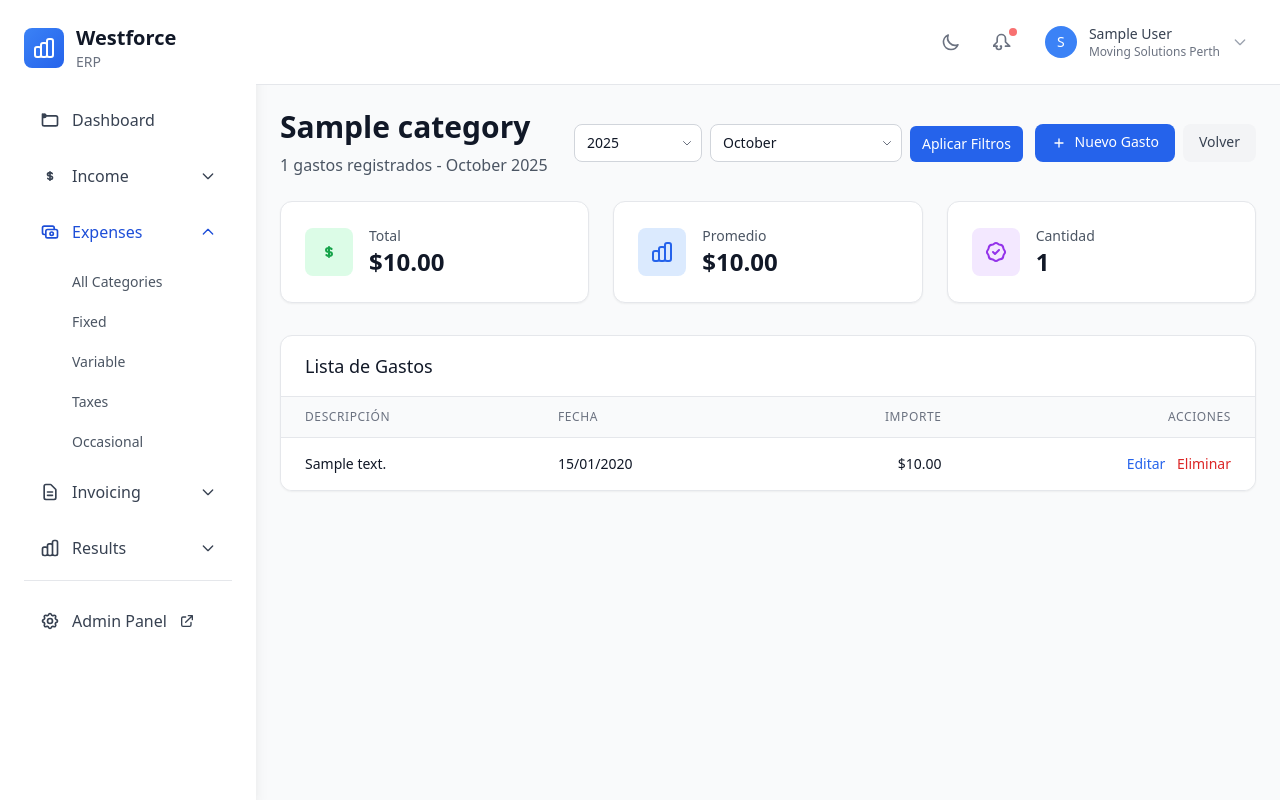
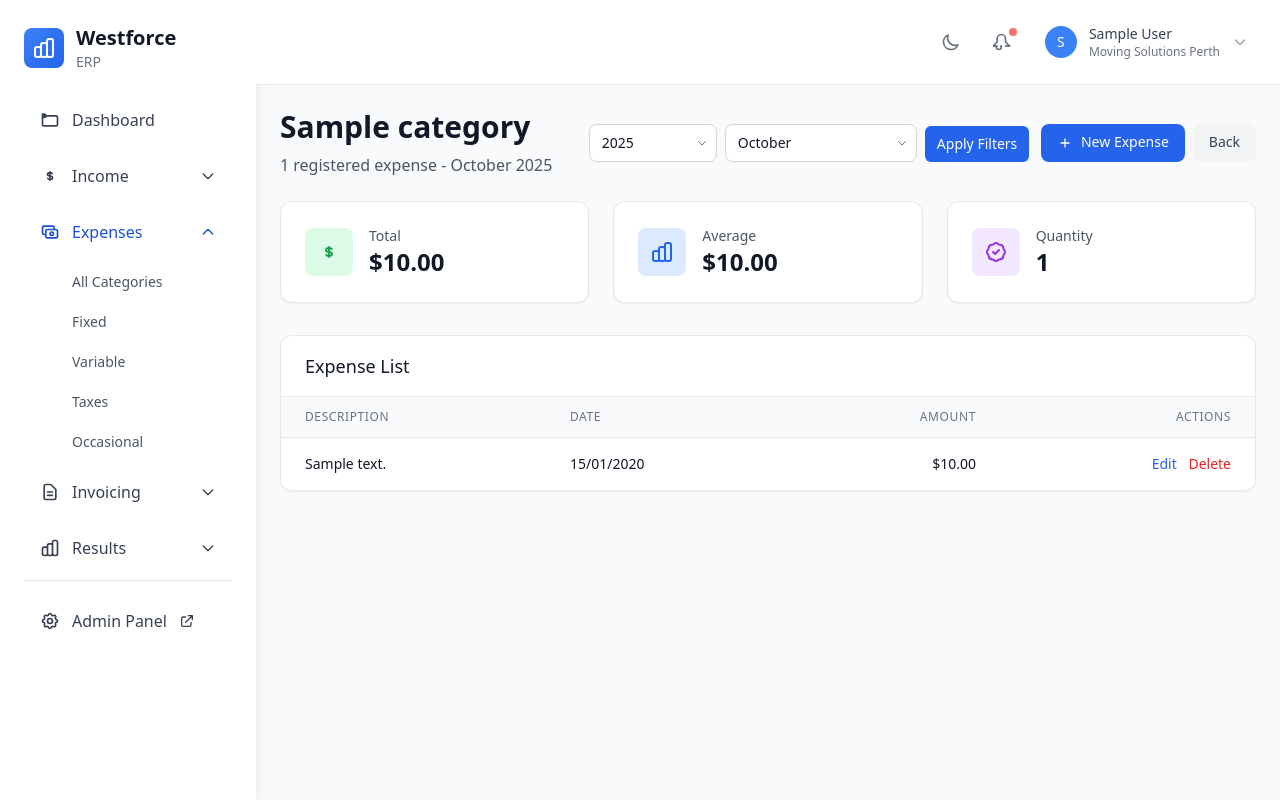
Before and after one commit to gmartincor/westforce, a Django app: a page that uses templates/expenses/expense_list.html in a window 1280 px wide. Run offline with Django 4.2, Linux system fonts and the light colour scheme; a user stored in the database is signed in; tables that the repository leaves empty hold one stand-in row (values such as "Sample post"); style sheets or scripts are compiled from the project's sources; some libraries are stand-ins or nearby versions.

Commit message:
Translate expenses module from Spanish to English
- Translated all expense templates to English
- Updated breadcrumb labels (Gastos -> Expenses)
- Translated form labels and buttons
- Updated table headers and action buttons
- Translated empty states and confirmation messages
- Applied consistent English terminology throughout module

```diff
--- a/templates/expenses/categories_by_type.html
+++ b/templates/expenses/categories_by_type.html
@@ -9,7 +9,7 @@
         <svg class="flex-shrink-0 w-6 h-6 text-gray-400" fill="currentColor" viewBox="0 0 20 20" xmlns="http://www.w3.org/2000/svg">
             <path fill-rule="evenodd" d="M7.293 14.707a1 1 0 010-1.414L10.586 10 7.293 6.707a1 1 0 011.414-1.414l4 4a1 1 0 010 1.414l-4 4a1 1 0 01-1.414 0z" clip-rule="evenodd"></path>
         </svg>
-        <a href="{% url 'expenses:categories' %}" class="ml-1 text-sm font-medium text-gray-500 dark:text-gray-400 hover:text-gray-700 dark:hover:text-gray-300">Gastos</a>
+        <a href="{% url 'expenses:categories' %}" class="ml-1 text-sm font-medium text-gray-500 dark:text-gray-400 hover:text-gray-700 dark:hover:text-gray-300">Expenses</a>
     </div>
 </li>
 <li>
--- a/templates/expenses/category_form.html
+++ b/templates/expenses/category_form.html
@@ -9,7 +9,7 @@
         <svg class="flex-shrink-0 w-6 h-6 text-gray-400" fill="currentColor" viewBox="0 0 20 20">
             <path fill-rule="evenodd" d="M7.293 14.707a1 1 0 010-1.414L10.586 10 7.293 6.707a1 1 0 011.414-1.414l4 4a1 1 0 010 1.414l-4 4a1 1 0 01-1.414 0z" clip-rule="evenodd"></path>
         </svg>
-        <a href="{% url 'expenses:categories' %}" class="ml-1 text-sm font-medium text-gray-500 dark:text-gray-400 hover:text-gray-700 dark:hover:text-gray-300">Gastos</a>
+        <a href="{% url 'expenses:categories' %}" class="ml-1 text-sm font-medium text-gray-500 dark:text-gray-400 hover:text-gray-700 dark:hover:text-gray-300">Expenses</a>
     </div>
 </li>
 <li>
@@ -134,11 +134,11 @@
             <div class="flex justify-end space-x-3 pt-6 border-t border-gray-200 dark:border-gray-700">
                 <a href="{% url 'expenses:categories' %}"
                    class="bg-gray-100 dark:bg-gray-700 hover:bg-gray-200 dark:hover:bg-gray-600 text-gray-700 dark:text-gray-300 px-4 py-2 rounded-lg transition-colors font-medium">
-                    Cancelar
+                    Cancel
                 </a>
                 <button type="submit"
                         class="bg-primary-600 hover:bg-primary-700 text-white px-4 py-2 rounded-lg transition-colors font-medium">
-                    {{ submit_text|default:"Crear Categoría" }}
+                    {{ submit_text|default:"Create Category" }}
                 </button>
             </div>
         </form>
--- a/templates/expenses/expense_list.html
+++ b/templates/expenses/expense_list.html
@@ -2,9 +2,9 @@
 
 {% block title %}
 {% if category_type_display %}
-    {{ category_type_display }} - Gastos - Westforce
+    {{ category_type_display }} - Expenses - Westforce
 {% else %}
-    Gastos - Westforce
+    Expenses - Westforce
 {% endif %}
 {% endblock %}
 
@@ -15,7 +15,7 @@
         <svg class="flex-shrink-0 w-6 h-6 text-gray-400" fill="currentColor" viewBox="0 0 20 20">
             <path fill-rule="evenodd" d="M7.293 14.707a1 1 0 010-1.414L10.586 10 7.293 6.707a1 1 0 011.414-1.414l4 4a1 1 0 010 1.414l-4 4a1 1 0 01-1.414 0z" clip-rule="evenodd"></path>
         </svg>
-        <a href="{% url 'expenses:categories' %}" class="ml-1 text-sm font-medium text-gray-500 dark:text-gray-400 hover:text-gray-700 dark:hover:text-gray-300">Gastos</a>
+        <a href="{% url 'expenses:categories' %}" class="ml-1 text-sm font-medium text-gray-500 dark:text-gray-400 hover:text-gray-700 dark:hover:text-gray-300">Expenses</a>
     </div>
 </li>
 {% if category_type_display %}
@@ -47,16 +47,16 @@
                 {% if category_display %}
                     {{ category_display }}
                 {% else %}
-                    Gastos
+                    Expenses
                     {% if category_type_display %} - {{ category_type_display }}{% endif %}
                 {% endif %}
             </h1>
             <p class="mt-2 text-gray-600 dark:text-gray-400">
-                {{ expenses|length }} gastos registrados
+                {{ expenses|length }} registered expense{{ expenses|length|pluralize }}
                 {% if current_month_name %}
                     - {{ current_month_name }} {{ current_year }}
                 {% else %}
-                    - Año {{ current_year }}
+                    - Year {{ current_year }}
                 {% endif %}
             </p>
         </div>
@@ -71,7 +71,7 @@
                 </select>
 
                 <select name="month" x-model="month" class="select-lg px-3 py-2 border border-gray-300 dark:border-gray-600 rounded-lg bg-white dark:bg-gray-700 text-gray-900 dark:text-gray-100 focus:ring-2 focus:ring-primary-500 focus:border-primary-500 text-sm">
-                    <option value="">Todos los meses</option>
+                    <option value="">All Months</option>
                     {% for month_num, month_name in available_months %}
                         <option value="{{ month_num }}" {% if month_num == current_month %}selected{% endif %}>{{ month_name }}</option>
                     {% endfor %}
@@ -79,7 +79,7 @@
 
                 <div class="flex gap-2">
                     <button type="submit" class="bg-blue-600 text-white px-3 py-2 rounded-md hover:bg-blue-700 transition-colors text-sm">
-                        Aplicar Filtros
+                        Apply Filters
                     </button>
                 </div>
             </form>
@@ -92,7 +92,7 @@
                     <svg class="w-4 h-4 inline mr-1" fill="none" stroke="currentColor" viewBox="0 0 24 24">
                         <path stroke-linecap="round" stroke-linejoin="round" stroke-width="2" d="M12 6v6m0 0v6m0-6h6m-6 0H6"></path>
                     </svg>
-                    Nuevo Gasto
+                    New Expense
                 </a>
                 {% elif category_type %}
                 <a href="{% url 'expenses:create-by-type' category_type %}"
@@ -100,7 +100,7 @@
                     <svg class="w-4 h-4 inline mr-1" fill="none" stroke="currentColor" viewBox="0 0 24 24">
                         <path stroke-linecap="round" stroke-linejoin="round" stroke-width="2" d="M12 6v6m0 0v6m0-6h6m-6 0H6"></path>
                     </svg>
-                    Nuevo Gasto
+                    New Expense
                 </a>
                 {% else %}
                 <a href="{% url 'expenses:create' %}"
@@ -108,12 +108,12 @@
                     <svg class="w-4 h-4 inline mr-1" fill="none" stroke="currentColor" viewBox="0 0 24 24">
                         <path stroke-linecap="round" stroke-linejoin="round" stroke-width="2" d="M12 6v6m0 0v6m0-6h6m-6 0H6"></path>
                     </svg>
-                    Nuevo Gasto
+                    New Expense
                 </a>
                 {% endif %}
                 <a href="{% url 'expenses:categories' %}{% if current_year %}?year={{ current_year }}{% endif %}{% if current_month %}&month={{ current_month }}{% endif %}"
                    class="bg-gray-100 dark:bg-gray-700 hover:bg-gray-200 dark:hover:bg-gray-600 text-gray-700 dark:text-gray-300 px-4 py-2 rounded-lg transition-colors font-medium text-sm">
-                    Volver
+                    Back
                 </a>
             </div>
         </div>
@@ -146,7 +146,7 @@
                 </svg>
             </div>
             <div class="ml-4">
-                <p class="text-sm font-medium text-gray-600 dark:text-gray-400">Promedio</p>
+                <p class="text-sm font-medium text-gray-600 dark:text-gray-400">Average</p>
                 <p class="text-2xl font-bold text-gray-900 dark:text-white">${{ average_amount|floatformat:2 }}</p>
             </div>
         </div>
@@ -160,7 +160,7 @@
                 </svg>
             </div>
             <div class="ml-4">
-                <p class="text-sm font-medium text-gray-600 dark:text-gray-400">Cantidad</p>
+                <p class="text-sm font-medium text-gray-600 dark:text-gray-400">Quantity</p>
                 <p class="text-2xl font-bold text-gray-900 dark:text-white">{{ expenses|length }}</p>
             </div>
         </div>
@@ -170,7 +170,7 @@
 <!-- Expenses Table -->
 <div class="bg-white dark:bg-gray-800 rounded-xl shadow-sm border border-gray-200 dark:border-gray-700 overflow-hidden">
     <div class="px-6 py-4 border-b border-gray-200 dark:border-gray-700">
-        <h3 class="text-lg font-medium text-gray-900 dark:text-white">Lista de Gastos</h3>
+        <h3 class="text-lg font-medium text-gray-900 dark:text-white">Expense List</h3>
     </div>
 
     {% if expenses %}
@@ -179,16 +179,16 @@
             <thead class="bg-gray-50 dark:bg-gray-700">
                 <tr>
                     <th class="px-6 py-3 text-left text-xs font-medium text-gray-500 dark:text-gray-300 uppercase tracking-wider">
-                        Descripción
+                        Description
                     </th>
                     <th class="px-6 py-3 text-left text-xs font-medium text-gray-500 dark:text-gray-300 uppercase tracking-wider">
-                        Fecha
+                        Date
                     </th>
                     <th class="px-6 py-3 text-right text-xs font-medium text-gray-500 dark:text-gray-300 uppercase tracking-wider">
-                        Importe
+                        Amount
                     </th>
                     <th class="px-6 py-3 text-right text-xs font-medium text-gray-500 dark:text-gray-300 uppercase tracking-wider">
-                        Acciones
+                        Actions
                     </th>
                 </tr>
             </thead>
@@ -210,11 +210,11 @@
                     <td class="px-6 py-4 whitespace-nowrap text-right text-sm font-medium space-x-2">
                         <a href="{% url 'expenses:edit' expense.pk %}"
                            class="text-primary-600 hover:text-primary-900 dark:text-primary-400 dark:hover:text-primary-300">
-                            Editar
+                            Edit
                         </a>
                         <a href="{% url 'expenses:delete' expense.pk %}"
                            class="text-red-600 hover:text-red-900 dark:text-red-400 dark:hover:text-red-300">
-                            Eliminar
+                            Delete
                         </a>
                     </td>
                 </tr>
@@ -227,15 +227,15 @@
         <svg class="mx-auto h-12 w-12 text-gray-400" fill="none" viewBox="0 0 24 24" stroke="currentColor">
             <path stroke-linecap="round" stroke-linejoin="round" stroke-width="2" d="M9 12h6m-6 4h6m2 5H7a2 2 0 01-2-2V5a2 2 0 012-2h5.586a1 1 0 01.707.293l5.414 5.414a1 1 0 01.293.707V19a2 2 0 01-2 2z"></path>
         </svg>
-        <h3 class="mt-2 text-sm font-medium text-gray-900 dark:text-white">No hay gastos</h3>
-        <p class="mt-1 text-sm text-gray-500 dark:text-gray-400">Comienza agregando un nuevo gasto a esta categoría.</p>
+        <h3 class="mt-2 text-sm font-medium text-gray-900 dark:text-white">No expenses</h3>
+        <p class="mt-1 text-sm text-gray-500 dark:text-gray-400">Start by adding a new expense to this category.</p>
         <div class="mt-6">
             <a href="{% url 'expenses:create' %}{% if category %}?category={{ category.slug }}{% endif %}"
                class="inline-flex items-center px-4 py-2 border border-transparent shadow-sm text-sm font-medium rounded-md text-white bg-primary-600 hover:bg-primary-700">
                 <svg class="-ml-1 mr-2 h-5 w-5" fill="none" stroke="currentColor" viewBox="0 0 24 24">
                     <path stroke-linecap="round" stroke-linejoin="round" stroke-width="2" d="M12 6v6m0 0v6m0-6h6m-6 0H6"></path>
                 </svg>
-                Nuevo Gasto
+                New Expense
             </a>
         </div>
     </div>
```
Also changed, not shown: templates/expenses/category_confirm_delete.html (+21 -21 lines), templates/expenses/components/_category_card.html (+11 -12 lines), templates/expenses/expense_confirm_delete.html (+17 -17 lines).
